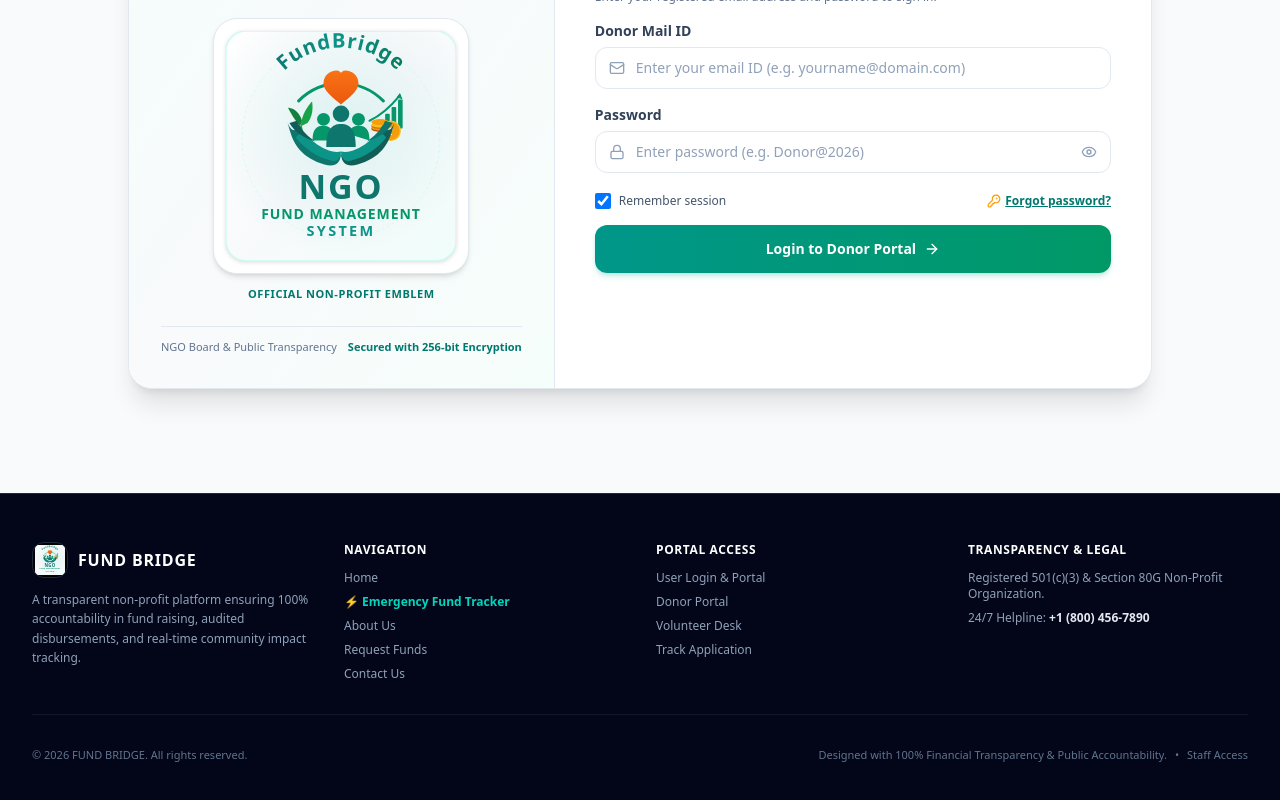
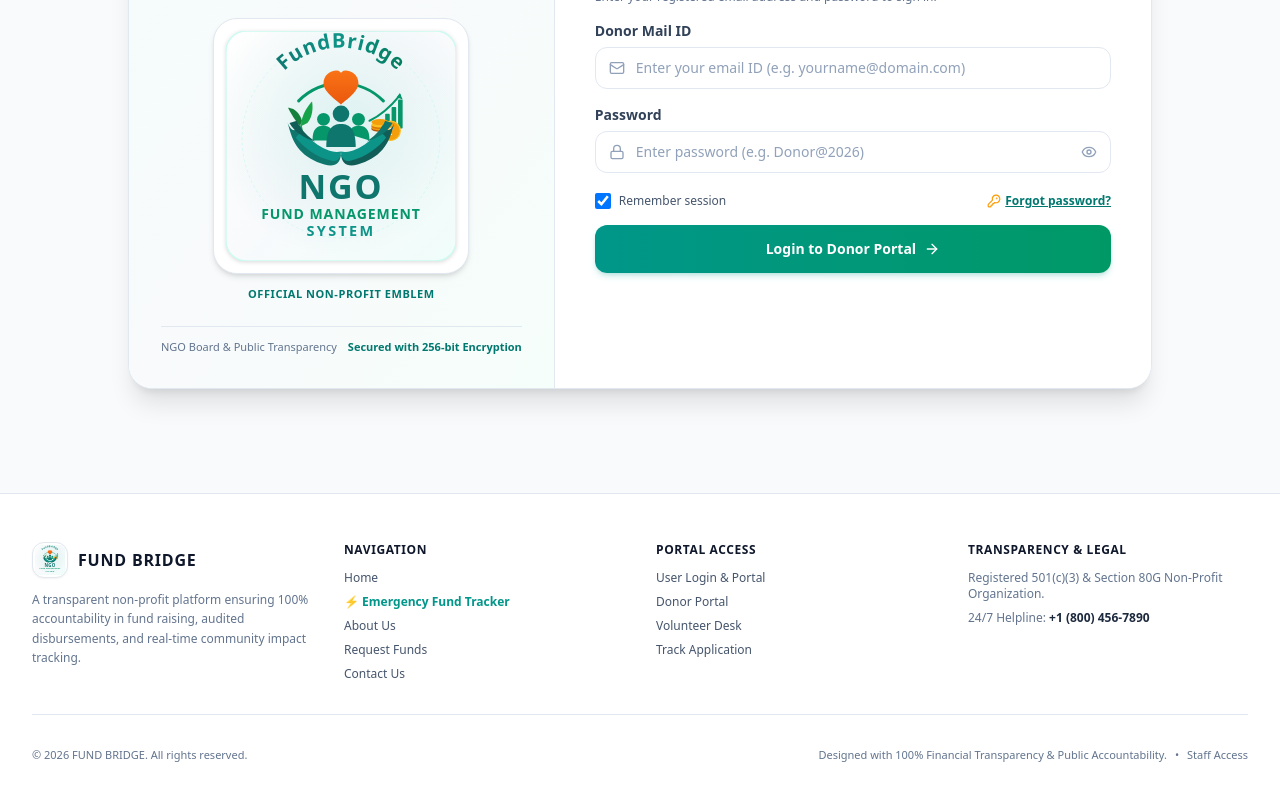
Before and after one commit to Kusuma-0204/FUND-BRIDGE-NGO-FUND-MANAGEMENT-SYSTEM, a React (Vite) app: page / in a window 1280 px wide. Shown: the part 422-1222 px from the top of the page. Built offline with nearby package versions, Linux system fonts and the light colour scheme; no server answers.

Commit message:
Update Footer.tsx

```diff
--- a/src/components/Footer.tsx
+++ b/src/components/Footer.tsx
@@ -6,63 +6,63 @@ interface FooterProps {
 
 export const Footer: React.FC<FooterProps> = ({ onNavigate }) => {
   return (
-    <footer className="bg-slate-950 border-t border-slate-800 text-slate-400 text-xs sm:text-sm py-12">
+    <footer className="bg-white border-t border-slate-200 text-slate-600 text-xs sm:text-sm py-12">
       <div className="max-w-7xl mx-auto px-4 sm:px-6 lg:px-8 space-y-8">
         <div className="grid grid-cols-1 md:grid-cols-4 gap-8">
           {/* Brand */}
           <div className="space-y-3 md:col-span-1">
             <div className="flex items-center gap-2.5">
-              <div className="w-9 h-9 rounded-xl bg-black border border-slate-800 p-0.5 flex items-center justify-center overflow-hidden">
-                <img src="/assets/ngo-logo.svg" alt="Fund Bridge Logo" className="w-full h-full object-contain" />
+              <div className="w-9 h-9 rounded-xl bg-white border border-slate-200 p-0.5 flex items-center justify-center overflow-hidden shadow-xs">
+                <img src="/assets/ngo-logo.svg?v=light" alt="Fund Bridge Logo" className="w-full h-full object-contain" />
               </div>
-              <span className="font-extrabold text-white text-base tracking-wider">FUND BRIDGE</span>
+              <span className="font-extrabold text-slate-900 text-base tracking-wider">FUND BRIDGE</span>
             </div>
-            <p className="text-xs text-slate-400 leading-relaxed">
+            <p className="text-xs text-slate-500 leading-relaxed">
               A transparent non-profit platform ensuring 100% accountability in fund raising, audited disbursements, and real-time community impact tracking.
             </p>
           </div>
 
           {/* Nav */}
           <div>
-            <h4 className="font-bold text-white text-xs uppercase tracking-wider mb-3">Navigation</h4>
+            <h4 className="font-bold text-slate-900 text-xs uppercase tracking-wider mb-3">Navigation</h4>
             <ul className="space-y-2 text-xs">
-              <li><button onClick={() => onNavigate('home')} className="hover:text-teal-400 transition-colors">Home</button></li>
-              <li><button onClick={() => onNavigate('tracker')} className="hover:text-teal-300 text-teal-400 font-semibold transition-colors">⚡ Emergency Fund Tracker</button></li>
-              <li><button onClick={() => onNavigate('about')} className="hover:text-teal-400 transition-colors">About Us</button></li>
-              <li><button onClick={() => onNavigate('request')} className="hover:text-teal-400 transition-colors">Request Funds</button></li>
-              <li><button onClick={() => onNavigate('contact')} className="hover:text-teal-400 transition-colors">Contact Us</button></li>
+              <li><button onClick={() => onNavigate('home')} className="hover:text-teal-600 transition-colors cursor-pointer">Home</button></li>
+              <li><button onClick={() => onNavigate('tracker')} className="hover:text-teal-700 text-teal-600 font-semibold transition-colors cursor-pointer">⚡ Emergency Fund Tracker</button></li>
+              <li><button onClick={() => onNavigate('about')} className="hover:text-teal-600 transition-colors cursor-pointer">About Us</button></li>
+              <li><button onClick={() => onNavigate('request')} className="hover:text-teal-600 transition-colors cursor-pointer">Request Funds</button></li>
+              <li><button onClick={() => onNavigate('contact')} className="hover:text-teal-600 transition-colors cursor-pointer">Contact Us</button></li>
             </ul>
           </div>
 
           {/* Portal Access */}
           <div>
-            <h4 className="font-bold text-white text-xs uppercase tracking-wider mb-3">Portal Access</h4>
+            <h4 className="font-bold text-slate-900 text-xs uppercase tracking-wider mb-3">Portal Access</h4>
             <ul className="space-y-2 text-xs">
-              <li><button onClick={() => onNavigate('login')} className="hover:text-teal-400 transition-colors">User Login &amp; Portal</button></li>
-              <li><button onClick={() => onNavigate('login')} className="hover:text-teal-400 transition-colors">Donor Portal</button></li>
-              <li><button onClick={() => onNavigate('login')} className="hover:text-teal-400 transition-colors">Volunteer Desk</button></li>
-              <li><button onClick={() => onNavigate('request')} className="hover:text-teal-400 transition-colors">Track Application</button></li>
+              <li><button onClick={() => onNavigate('login')} className="hover:text-teal-600 transition-colors cursor-pointer">User Login &amp; Portal</button></li>
+              <li><button onClick={() => onNavigate('login')} className="hover:text-teal-600 transition-colors cursor-pointer">Donor Portal</button></li>
+              <li><button onClick={() => onNavigate('login')} className="hover:text-teal-600 transition-colors cursor-pointer">Volunteer Desk</button></li>
+              <li><button onClick={() => onNavigate('request')} className="hover:text-teal-600 transition-colors cursor-pointer">Track Application</button></li>
             </ul>
           </div>
 
           {/* Transparency */}
           <div>
-            <h4 className="font-bold text-white text-xs uppercase tracking-wider mb-3">Transparency &amp; Legal</h4>
-            <p className="text-xs text-slate-400 mb-2">
+            <h4 className="font-bold text-slate-900 text-xs uppercase tracking-wider mb-3">Transparency &amp; Legal</h4>
+            <p className="text-xs text-slate-500 mb-2">
               Registered 501(c)(3) &amp; Section 80G Non-Profit Organization.
             </p>
-            <p className="text-xs text-slate-400">
-              24/7 Helpline: <strong className="text-slate-200">+1 (800) 456-7890</strong>
+            <p className="text-xs text-slate-500">
+              24/7 Helpline: <strong className="text-slate-800">+1 (800) 456-7890</strong>
             </p>
           </div>
         </div>
 
-        <div className="pt-8 border-t border-slate-900 flex flex-wrap justify-between items-center gap-4 text-[11px] text-slate-500">
+        <div className="pt-8 border-t border-slate-200 flex flex-wrap justify-between items-center gap-4 text-[11px] text-slate-500">
           <div>&copy; 2026 FUND BRIDGE. All rights reserved.</div>
           <div>
             <span>Designed with 100% Financial Transparency &amp; Public Accountability.</span>
             <span className="mx-2">&bull;</span>
-            <a href="#admin" className="hover:text-slate-300 transition-colors">Staff Access</a>
+            <a href="#admin" className="hover:text-slate-800 transition-colors">Staff Access</a>
           </div>
         </div>
       </div>
```
